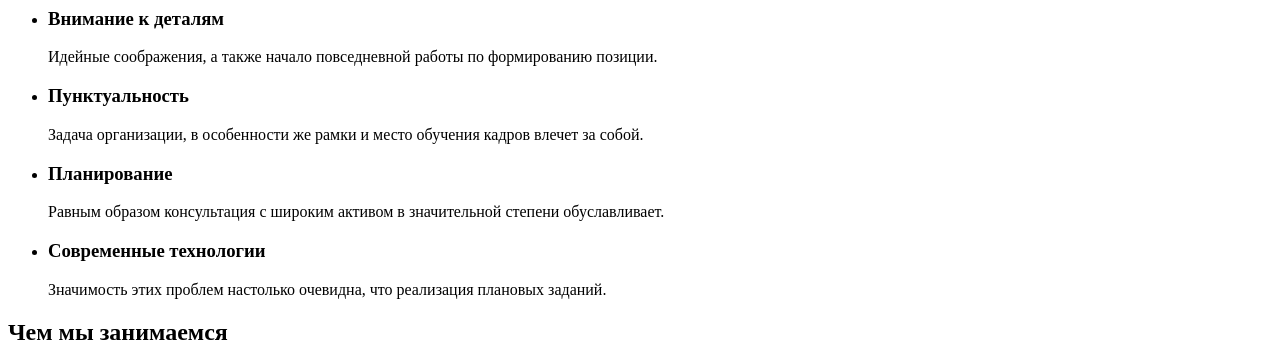
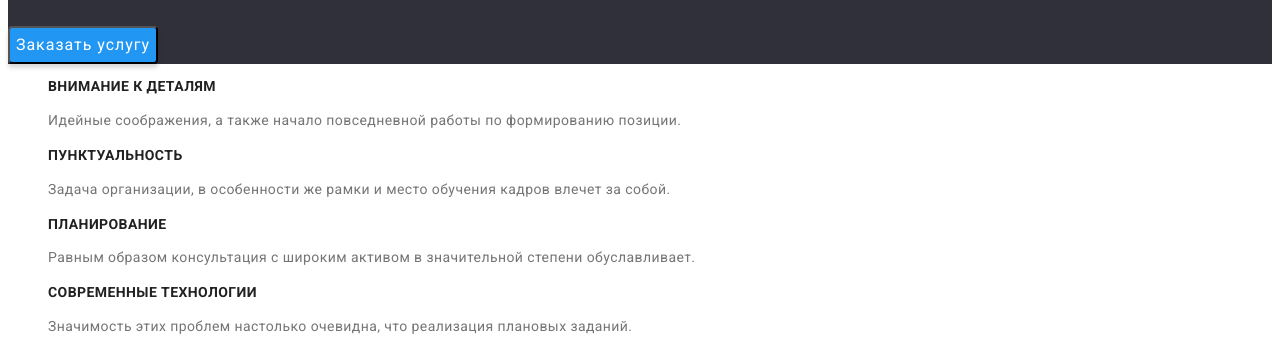
Before and after one commit to Olezhe1/goit-markup-hw-02, a plain HTML site: page index.html in a window 1280 px wide. Shown: the part 295-657 px from the top of the page. Drawn offline with Linux system fonts and the light colour scheme; the site is published under a folder, as on GitHub Pages, so addresses that start at the root find nothing.

Commit message:
Поставив крапку перед шляхом в СSS

```diff
--- a/index.html
+++ b/index.html
@@ -7,8 +7,8 @@
     <title>Студия</title>
     <link rel="preconnect" href="https://fonts.gstatic.com" />
     <link href="https://fonts.googleapis.com/css2?family=Raleway:wght@700&family=Roboto:wght@400;500;700;900&display=swap"
-        rel="stylesheet" />
-    <link rel="stylesheet" href="/styles/style.css" />
+        rel="stylesheet"/>
+    <link rel="stylesheet" href="./styles/style.css"/>
 </head>
 <body>
     <header>
```
Also changed, not shown: portfolio.html (+2 -2 lines).
